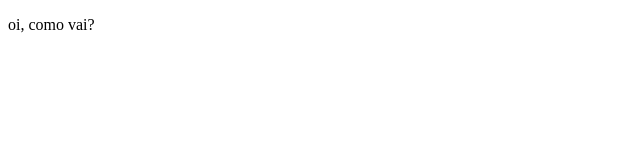
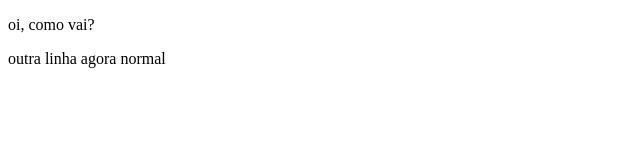
Before and after one commit to NicholasEiti/RH-escape, a plain HTML site: page index.html in a window 1280 px wide. Shown: the whole page, without its empty margins (0-640 px from the left). Drawn offline with Linux system fonts and the light colour scheme.

Commit message:
adição de linha normal

```diff
--- a/index.html
+++ b/index.html
@@ -6,5 +6,7 @@
 </head>
 <body>
     <p>oi, como vai?</p>
+
+    <p>outra linha agora normal</p>
 </body>
 </html>
```
